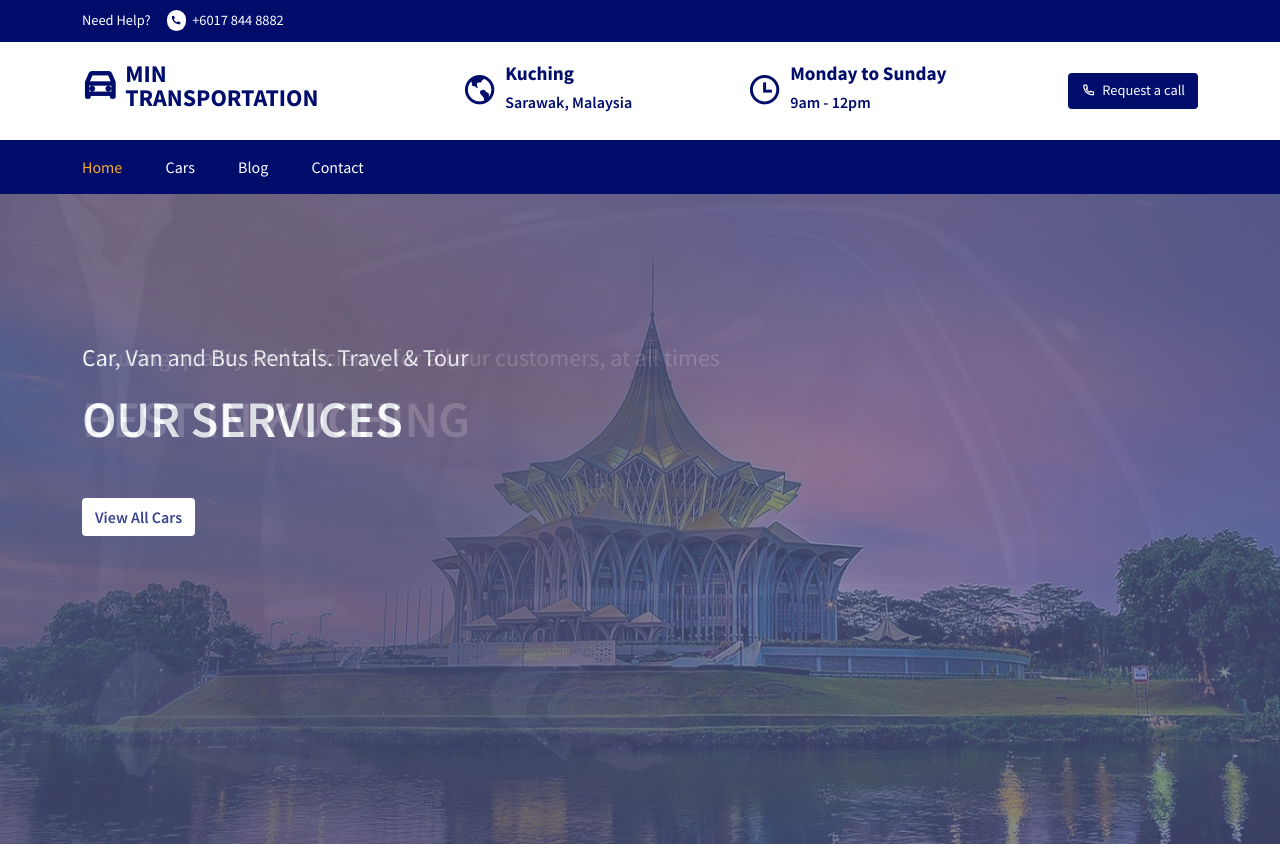
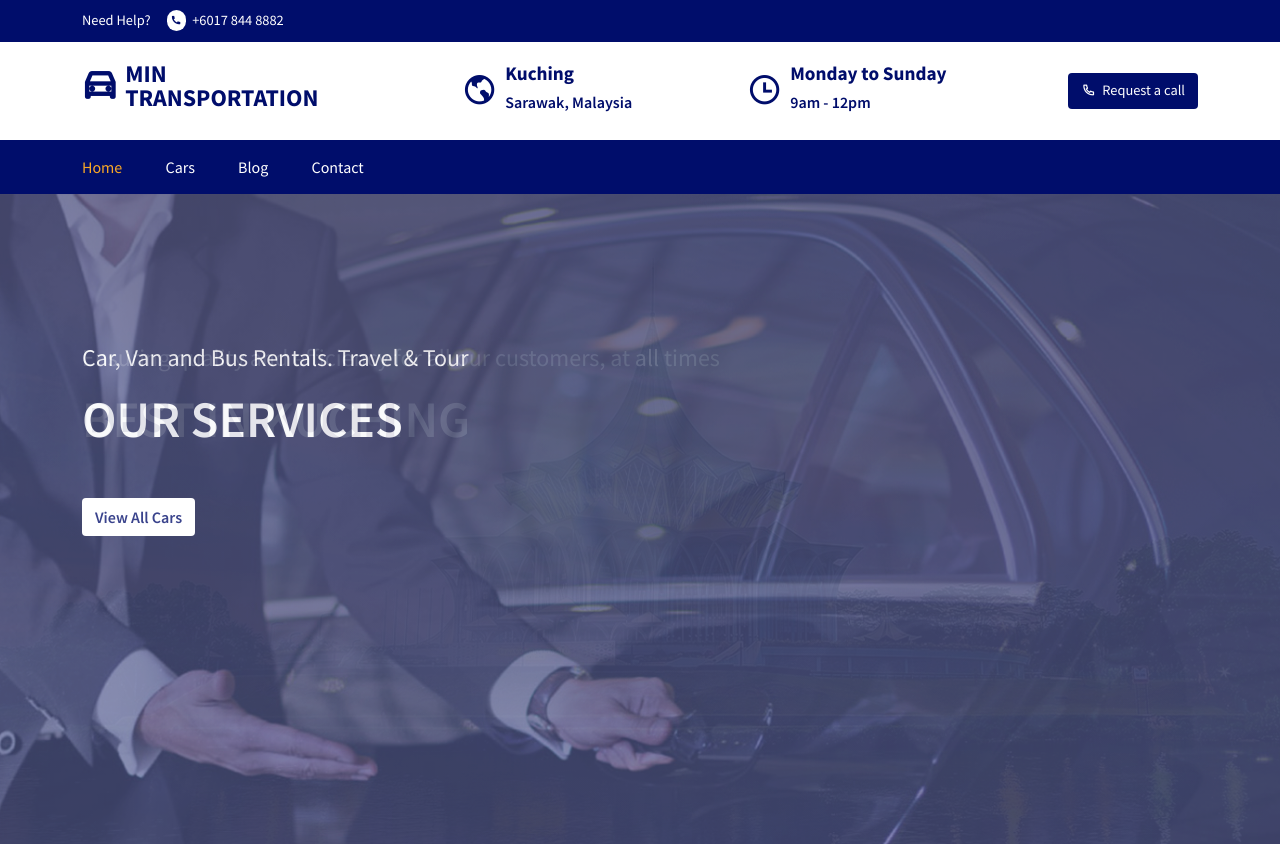
Before and after one commit to hong8955005/rental, a React (Create React App) app: page /home in a window 1280 px wide. Shown: the top 846 px of the page. Built offline with nearby package versions, Linux system fonts and the light colour scheme.

Commit message:
Update hero-slider.css

```diff
--- a/src/styles/hero-slider.css
+++ b/src/styles/hero-slider.css
@@ -13,7 +13,7 @@
 
 .slider__item-02 {
   background: linear-gradient(rgb(0, 13, 107, 0.5), rgb(0, 13, 107, 0.5)),
-    url("../assets/all-images/slider-img/banner-slider-2.jpg");
+    url("../assets/all-images/slider-img/banner-slider-3.jpg");
   background-position: center;
   background-repeat: no-repeat;
   background-size: cover;
@@ -21,7 +21,7 @@
 
 .slider__item-03 {
   background: linear-gradient(rgb(0, 13, 107, 0.5), rgb(0, 13, 107, 0.5)),
-    url("../assets/all-images/slider-img/banner-slider-3.jpg");
+    url("../assets/all-images/slider-img/banner-slider-2.jpg");
   background-position: center;
   background-repeat: no-repeat;
   background-size: cover;
```
